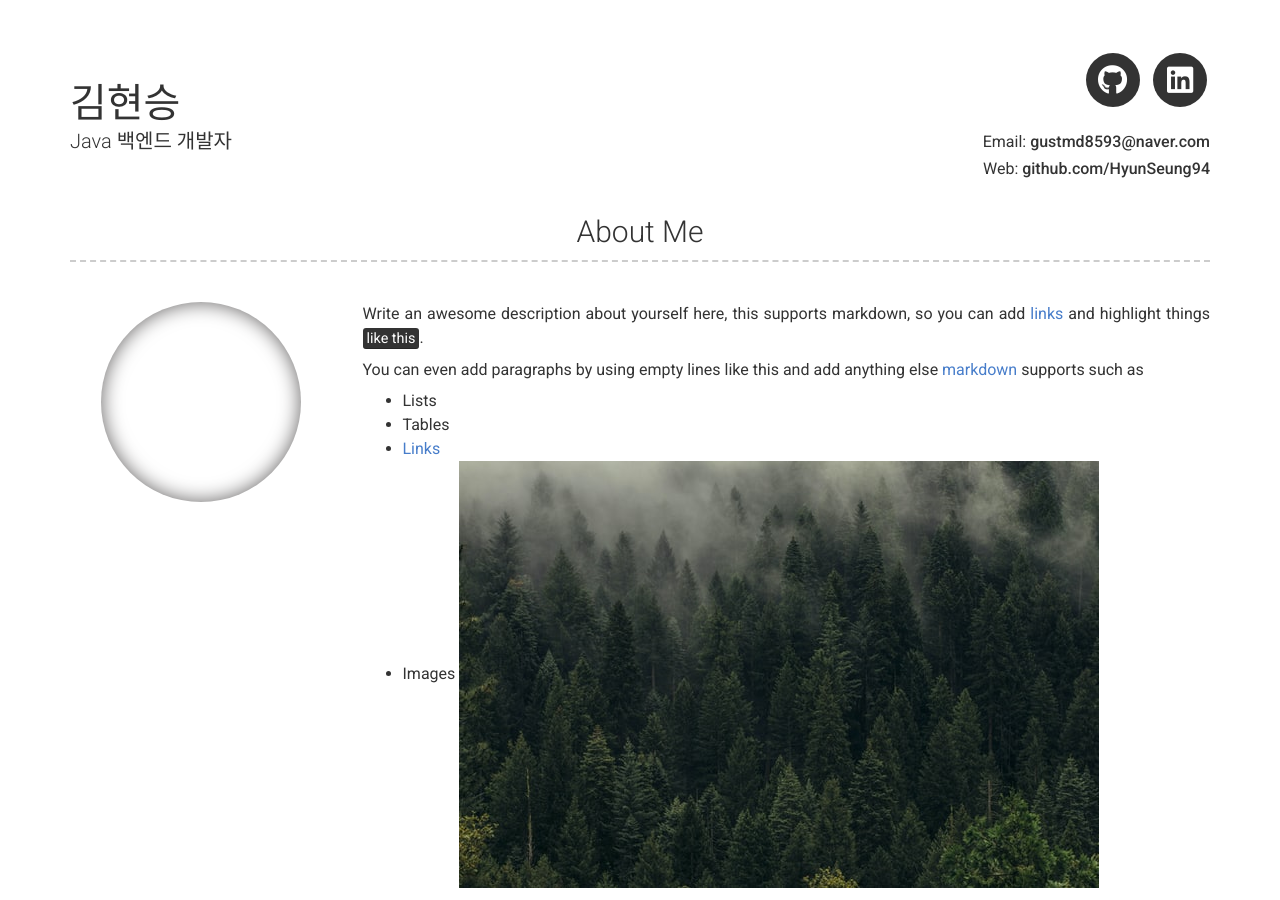
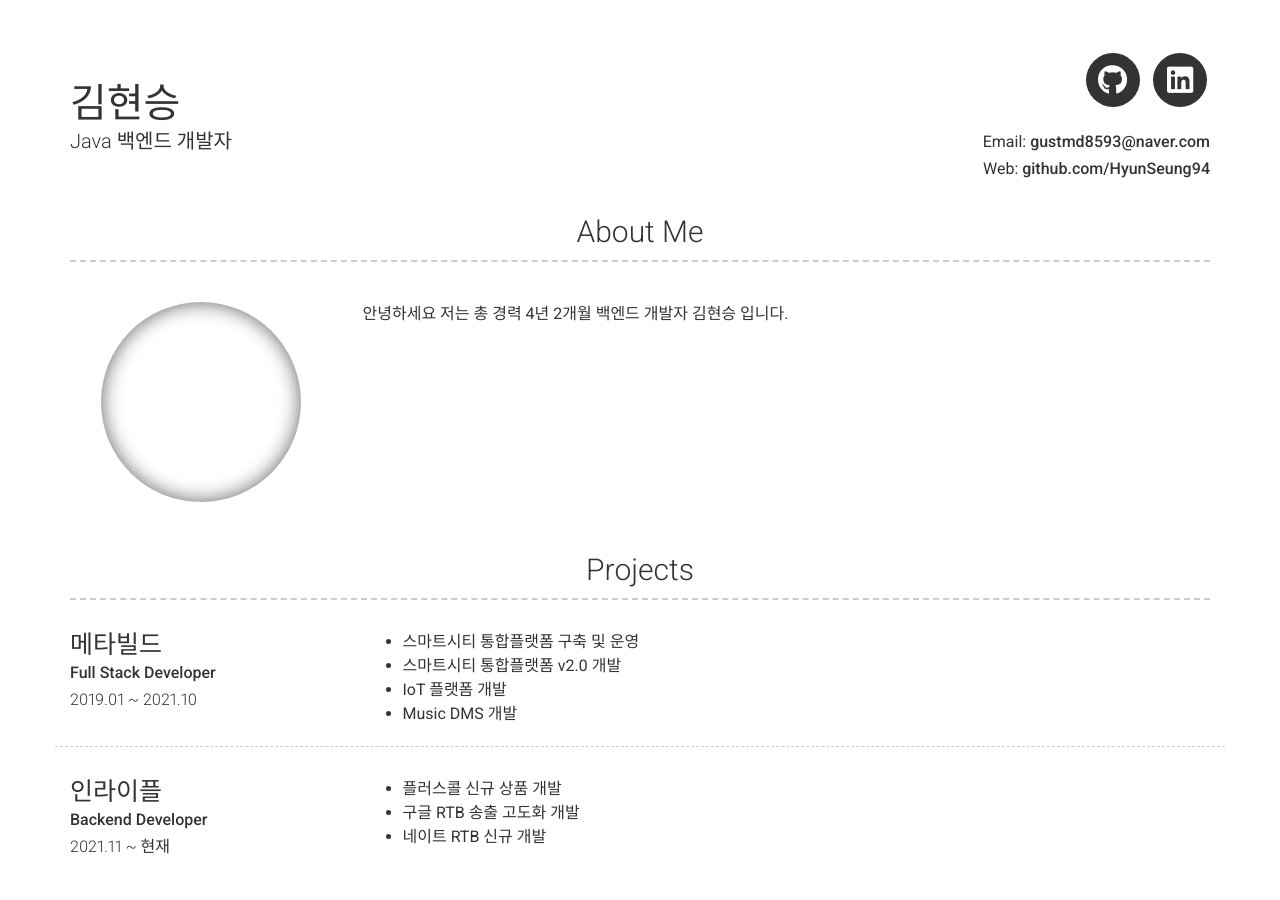
Before and after one commit to HyunSeung94/hyunseung94.github.io, a Jekyll site: the page built from index.md, in a window 1280 px wide and 900 px high. Built offline with Jekyll 4.4.1, drawn with Linux system fonts in a browser that asks for light colours; nearby versions of some CDN libraries.

Commit message:
이력서 업데이트

```diff
--- a/_config.yml
+++ b/_config.yml
@@ -50,13 +50,7 @@
 # about_title: About Me (Use this to override about section title)
 about_profile_image: Directory of profile image (eg. images/profile.jpg)
 about_content: | # this will include new lines to allow paragraphs
-  Write an awesome description about yourself here, this supports markdown, so you can add [links](http://foobar.com) and highlight things <mark>like this</mark>.
-
-  You can even add paragraphs by using empty lines like this and add anything else [markdown](https://www.markdownguide.org/getting-started#what-is-markdown) supports such as
-    - Lists
-    - Tables
-    - <a href="google.com">Links</a>
-    - Images ![alt text](/images/landscape-trees.jpg "Trees")
+  안녕하세요 저는 총 경력 4년 2개월 백엔드 개발자 김현승 입니다.
 
 content:
   - title: Projects # Title for the section
```
